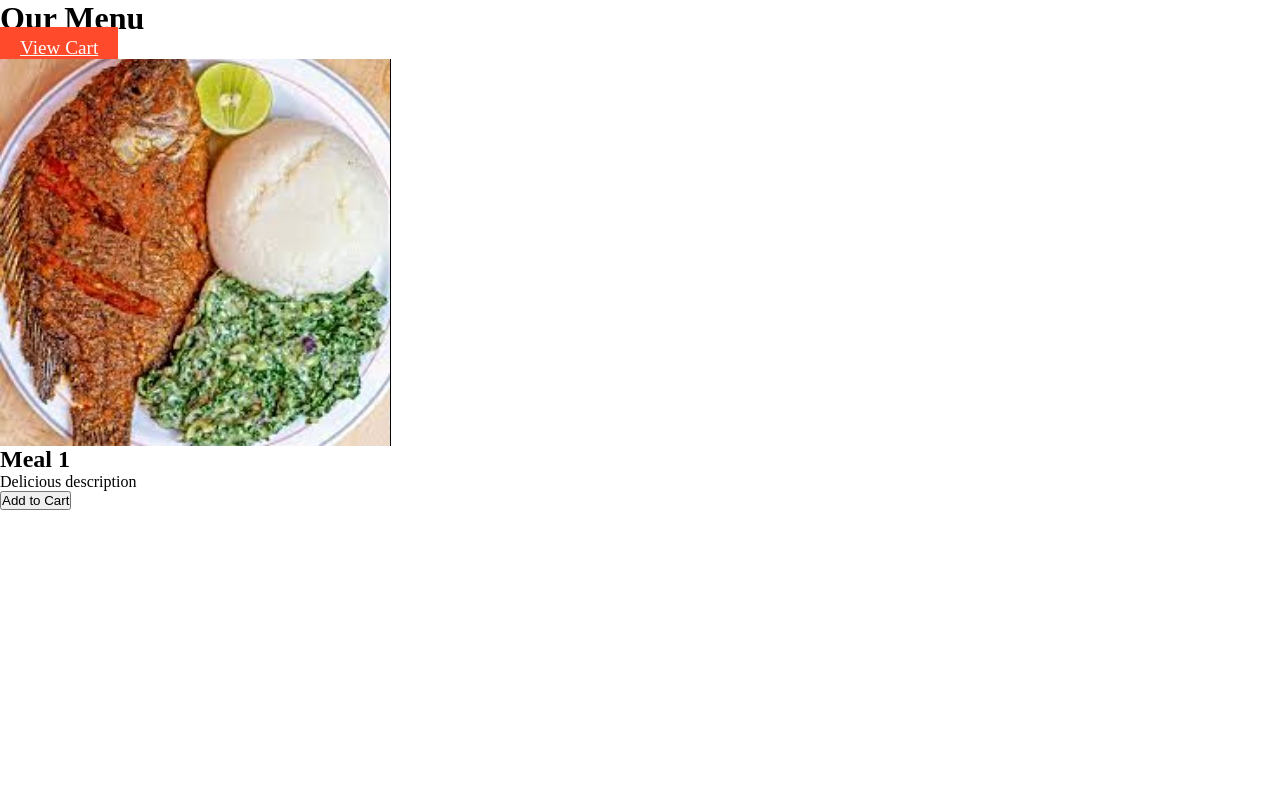
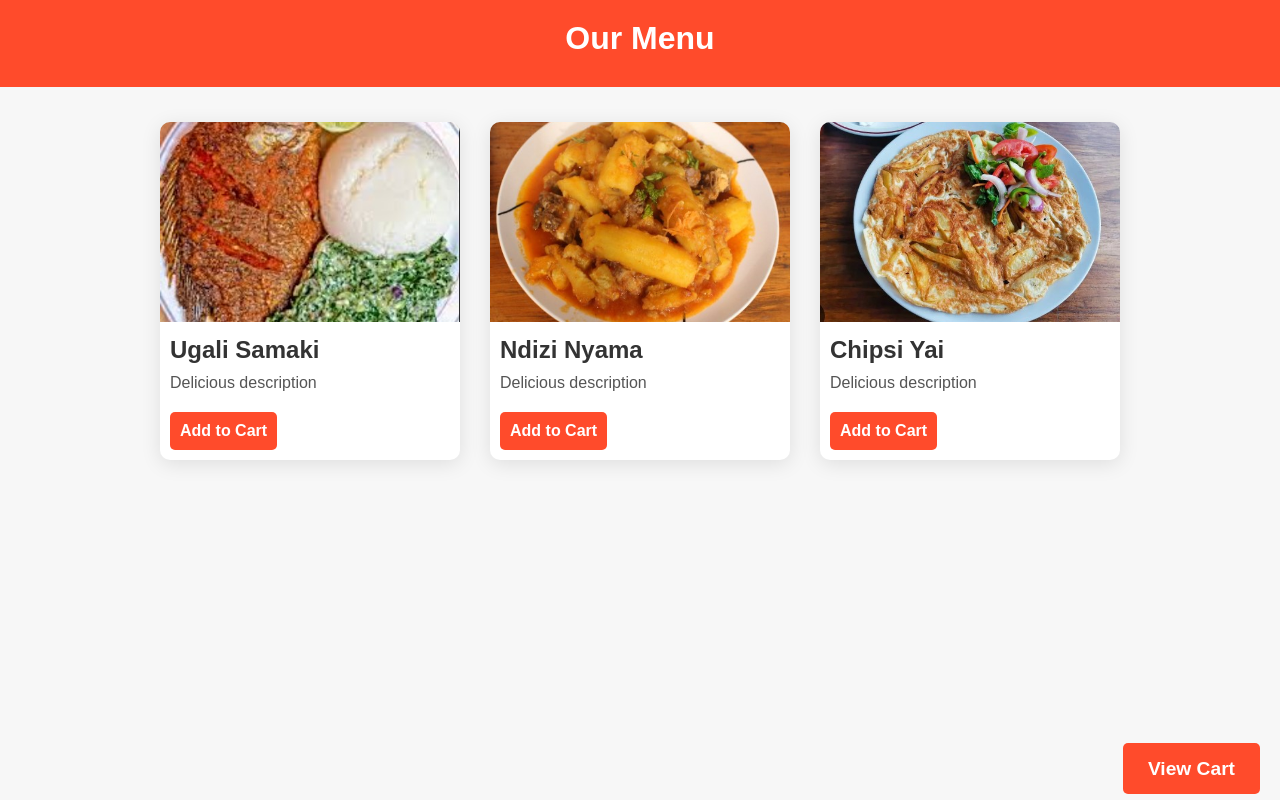
Before and after one commit to dmsacki/Cafeteria_ordering, a Flask app: page /menu in a window 1280 px wide. Run offline with Flask 3, Linux system fonts and the light colour scheme.

Commit message:
some changes

```diff
--- a/app.py
+++ b/app.py
@@ -1,21 +1,3 @@
-from flask import Flask, render_template
-
-app = Flask(__name__)
-
-@app.route('/')
-def index():
-    return render_template('index.html')
-
-@app.route('/menu')
-def menu():
-    return render_template('menu.html')
-
-@app.route('/order')
-def order():
-    return render_template('order.html')
-
-if __name__ == "__main__":
-    app.run()
 from flask import Flask, render_template, request, redirect, url_for, jsonify
 
 app = Flask(__name__)
--- /dev/null
+++ b/static/css/menu.css
@@ -0,0 +1,127 @@
+/* Basic Reset */
+* {
+    margin: 0;
+    padding: 0;
+    box-sizing: border-box;
+}
+
+/* Body Styles */
+body {
+    font-family: 'Arial', sans-serif;
+    background-color: #f7f7f7;
+    color: #333;
+}
+
+/* Header Styles */
+header {
+    background-color: #ff4b2b;
+    color: white;
+    padding: 20px;
+    text-align: center;
+    position: relative;
+}
+
+h1 {
+    margin-bottom: 10px;
+}
+
+.cta-button {
+    padding: 10px 20px;
+    background-color: #ffffff;
+    color: #ff4b2b;
+    border: none;
+    border-radius: 5px;
+    font-size: 1rem;
+    font-weight: bold;
+    text-decoration: none;
+    transition: background-color 0.3s ease, color 0.3s ease;
+}
+
+.cta-button:hover {
+    background-color: #f7f7f7;
+    color: #ff6f61;
+}
+
+/* Meal Card Container */
+.menu-container {
+    display: flex;
+    flex-wrap: wrap;
+    justify-content: center;
+    margin: 20px;
+}
+
+/* Meal Card Styles */
+.meal-card {
+    background-color: white;
+    border-radius: 10px;
+    box-shadow: 0 4px 20px rgba(0, 0, 0, 0.1);
+    overflow: hidden;
+    margin: 15px;
+    transition: transform 0.2s ease;
+    width: 300px; /* Set a fixed width for the cards */
+}
+
+.meal-card:hover {
+    transform: scale(1.05);
+}
+
+/* Image Styles */
+.meal-card img {
+    width: 100%;
+    height: 200px; /* Fixed height for uniformity */
+    object-fit: cover; /* Maintain aspect ratio */
+}
+
+/* Meal Card Content */
+.meal-card h2 {
+    font-size: 1.5rem;
+    margin: 10px;
+}
+
+.meal-card p {
+    font-size: 1rem;
+    margin: 0 10px 10px;
+    color: #555;
+}
+
+/* Add to Cart Button */
+.add-to-cart {
+    background-color: #ff4b2b;
+    color: white;
+    border: none;
+    padding: 10px;
+    border-radius: 5px;
+    font-size: 1rem;
+    font-weight: bold;
+    margin: 10px;
+    cursor: pointer;
+    transition: background-color 0.3s ease;
+}
+
+.add-to-cart:hover {
+    background-color: #ff6f61;
+}
+
+/* View Cart Button Position */
+footer {
+    position: fixed;
+    bottom: 20px;
+    right: 20px;
+    z-index: 10; /* Ensures it's on top */
+}
+
+.footer-button {
+    padding: 15px 25px;
+    background-color: #ff4b2b;
+    color: white;
+    border: none;
+    border-radius: 5px;
+    font-size: 1.2rem;
+    font-weight: bold;
+    text-decoration: none;
+    transition: background-color 0.3s ease, color 0.3s ease;
+}
+
+.footer-button:hover {
+    background-color: #ff6f61;
+}
--- a/static/css/styles.css
+++ b/static/css/styles.css
@@ -3,60 +3,80 @@
     margin: 0;
     padding: 0;
     box-sizing: border-box;
+    font-family: 'Arial', sans-serif;
 }
 
 /* Hero Section */
 .hero-section {
     height: 100vh;
-    background: url('../images/hero-bg.jpg') no-repeat center center/cover;
+    background: linear-gradient(rgba(0, 0, 0, 0.5), rgba(0, 0, 0, 0.5)),
+    url('../images/hero-bg.jpg') no-repeat center center/cover;
     display: flex;
     justify-content: center;
     align-items: center;
-}
-
-.hero-content {
     text-align: center;
     color: white;
 }
 
+.hero-content h1 {
+    font-size: 3rem;
+    font-weight: bold;
+    text-transform: uppercase;
+    letter-spacing: 1.5px;
+}
+
+.hero-content p {
+    font-size: 1.5rem;
+    margin: 20px 0;
+    line-height: 1.4;
+}
+
 .cta-button {
-    padding: 10px 20px;
+    padding: 12px 30px;
     background-color: #ff4b2b;
     color: white;
     border: none;
+    border-radius: 50px;
     cursor: pointer;
     font-size: 1.2rem;
-    transition: background-color 0.3s ease;
+    font-weight: bold;
+    letter-spacing: 1px;
+    transition: background-color 0.3s ease, transform 0.3s ease;
 }
 
 .cta-button:hover {
     background-color: #ff6f61;
+    transform: scale(1.05);
 }
 
 /* Slideshow Styles */
 .slideshow-container {
     position: relative;
-    max-width: 1000px;
-    margin: auto;
-    margin-top: 20px;
+    max-width: 100%;
+    margin: 50px auto;
+    box-shadow: 0 4px 8px rgba(0, 0, 0, 0.1);
 }
 
 .mySlides {
     display: none;
 }
 
-img {
-    vertical-align: middle;
+.mySlides img {
+    width: 100%;
+    height: auto;
+    border-radius: 10px;
 }
 
 .text {
-    color: #f2f2f2;
-    font-size: 15px;
+    color: #ffffff;
+    font-size: 18px;
     padding: 8px 12px;
     position: absolute;
-    bottom: 8px;
+    bottom: 20px;
     width: 100%;
     text-align: center;
+    background: rgba(0, 0, 0, 0.5);
+    border-radius: 10px;
 }
 
 .fade {
@@ -65,6 +85,30 @@ img {
 }
 
 @keyframes fade {
-    from {opacity: .4}
-    to {opacity: 1}
+    from {
+        opacity: 0.5;
+    }
+    to {
+        opacity: 1;
+    }
 }
+
+/* Media Queries for responsiveness */
+@media (max-width: 768px) {
+    .hero-section {
+        height: 70vh;
+    }
+
+    .hero-content h1 {
+        font-size: 2.5rem;
+    }
+
+    .hero-content p {
+        font-size: 1.2rem;
+    }
+
+    .cta-button {
+        padding: 10px 25px;
+        font-size: 1rem;
+    }
+}
--- a/templates/menu.html
+++ b/templates/menu.html
@@ -4,24 +4,42 @@
     <meta charset="UTF-8">
     <meta name="viewport" content="width=device-width, initial-scale=1.0">
     <title>Menu</title>
-    <link rel="stylesheet" href="{{ url_for('static', filename='css/styles.css') }}">
+    <link rel="stylesheet" href="{{ url_for('static', filename='css/menu.css') }}">
 </head>
 <body>
     <header>
         <h1>Our Menu</h1>
-        <a href="order.html" class="cta-button">View Cart</a>
     </header>
 
     <!-- Meal Cards -->
     <div class="menu-container">
         <div class="meal-card">
             <img src="{{ url_for('static', filename='images/meal1.jpg') }}" alt="Meal 1">
-            <h2>Meal 1</h2>
+            <h2>Ugali Samaki</h2>
             <p>Delicious description</p>
             <button class="add-to-cart" onclick="addToCart('Meal 1')">Add to Cart</button>
         </div>
+
+        <div class="meal-card">
+            <img src="{{ url_for('static', filename='images/meal2.jpg') }}" alt="Meal 2">
+            <h2>Ndizi Nyama</h2>
+            <p>Delicious description</p>
+            <button class="add-to-cart" onclick="addToCart('Meal 2')">Add to Cart</button>
+        </div>
+
+        <div class="meal-card">
+            <img src="{{ url_for('static', filename='images/meal3.jpg') }}" alt="Meal 2">
+            <h2>Chipsi Yai</h2>
+            <p>Delicious description</p>
+            <button class="add-to-cart" onclick="addToCart('Meal 3')">Add to Cart</button>
+        </div>
         <!-- Add more meal cards -->
     </div>
+
+    <!-- View Cart Button -->
+    <footer>
+        <a href="{{ url_for('order') }}" class="footer-button">View Cart</a>
+    </footer>
 
     <!-- JavaScript for Cart -->
     <script src="{{ url_for('static', filename='js/cart.js') }}"></script>
--- a/templates/order_status.html
+++ b/templates/order_status.html
@@ -17,7 +17,7 @@
 
         <!-- Optionally, show order details -->
         <p>Pickup Method: {{ order.pickup_method }}</p>
-        <p>Payment Method: {{ order.payment_method }}</p>
+        <p>Payment Method: {{ order.payment_method }}</p>New Order</a>
     </div>
 </body>
 </html>
```
Also changed, not shown: templates/index.html (+4 -4 lines), static/images/hero-bg.jpg (renamed from static/css/js/images/hero-bg.jpg), static/images/meal1.jpg (renamed from static/css/js/images/meal1.jpg), static/images/meal2.jpg (renamed from static/css/js/images/meal2.jpg), static/images/meal3.jpg (renamed from static/css/js/images/meal3.jpg), static/js/cart.js (renamed from static/css/js/cart.js), static/js/slideshow.js (renamed from static/css/js/slideshow.js).
